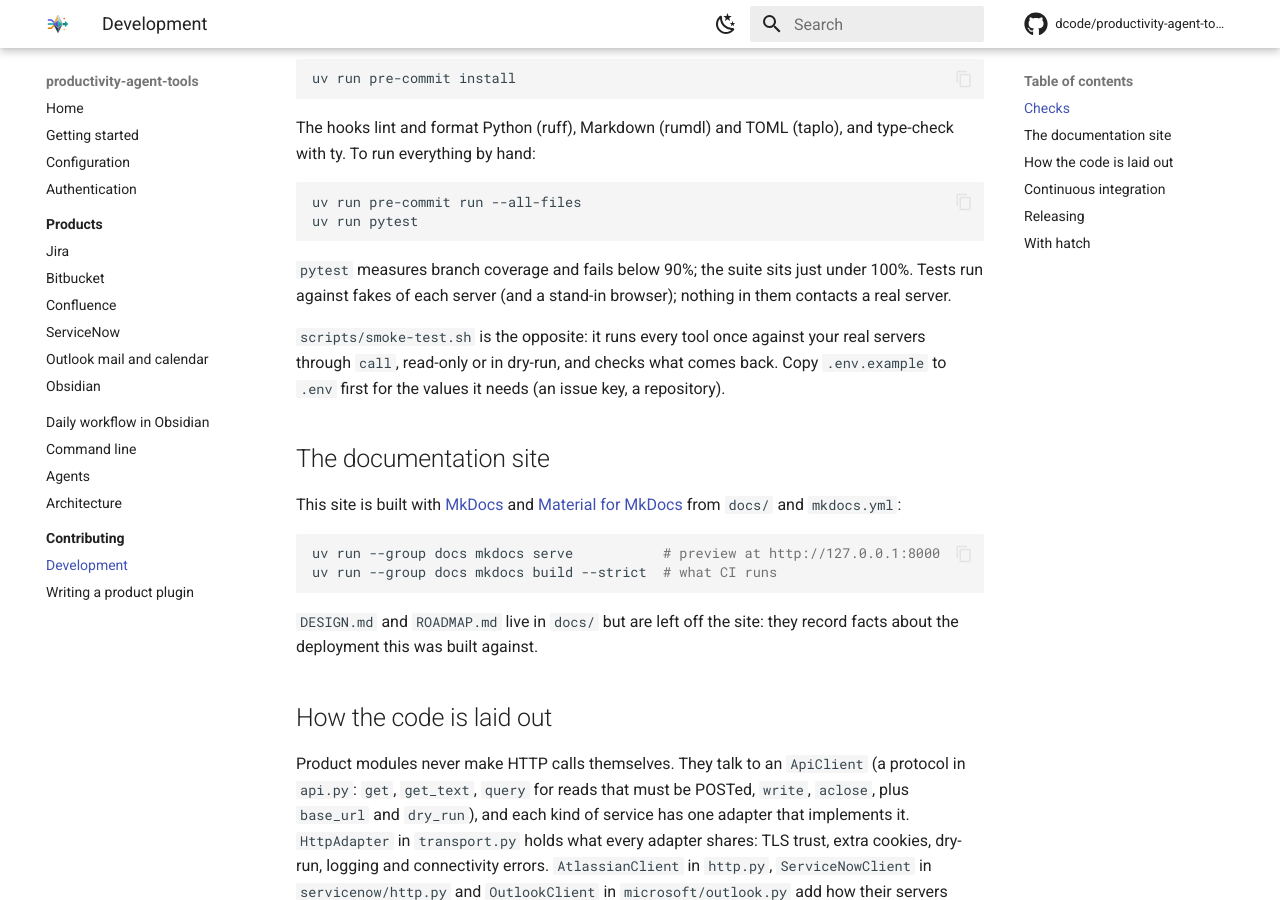
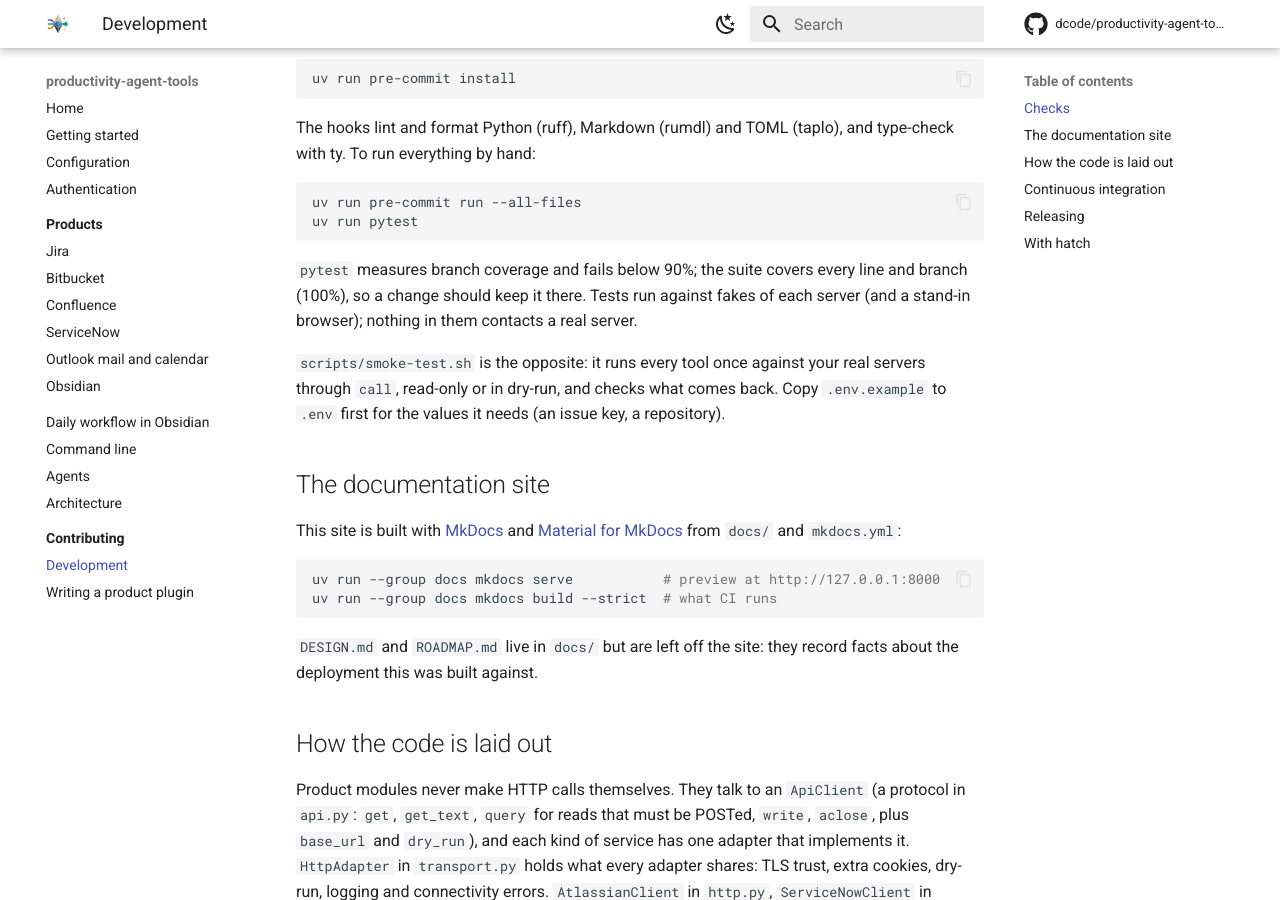
Before and after one commit to dcode/productivity-agent-tools, an MkDocs documentation site: the page built from docs/development.md, in a window 1280 px wide and 900 px high, scrolled down 330 px. Built offline with MkDocs 1.6.1 and Material for MkDocs 9.7.7, drawn with Linux system fonts in a browser that asks for light colours; comment, search, counter and statistics services are not loaded.

Commit message:
test: cover the code search tool and the set-token picker without Outlook
The last 0.02%: no test called bitbucket_search_code through the server (the
client's search was tested, the tool's body was not), and none listed set-token
targets without the Outlook products installed, as a plugin-only install would.
Coverage is now 100% of lines and branches; the docs say so.

Co-Authored-By: Claude Opus 5.5 <noreply@anthropic.com>
Claude-Session: https://claude.ai/code/session_01RaRBVHU6Fx2EhaLrDTefk3

````diff
--- a/docs/development.md
+++ b/docs/development.md
@@ -23,8 +23,8 @@ uv run pre-commit run --all-files
 uv run pytest
 ```
 
-`pytest` measures branch coverage and fails below 90%; the suite sits just under
-100%. Tests run against fakes of each server (and a stand-in browser); nothing
+`pytest` measures branch coverage and fails below 90%; the suite covers every
+line and branch (100%), so a change should keep it there. Tests run against fakes of each server (and a stand-in browser); nothing
 in them contacts a real server.
 
 `scripts/smoke-test.sh` is the opposite: it runs every tool once against your
````
Also changed, not shown: docs/ROADMAP.md (+7 -1 lines), docs/contributing/index.md (+1 -1 lines), 2 other files.
